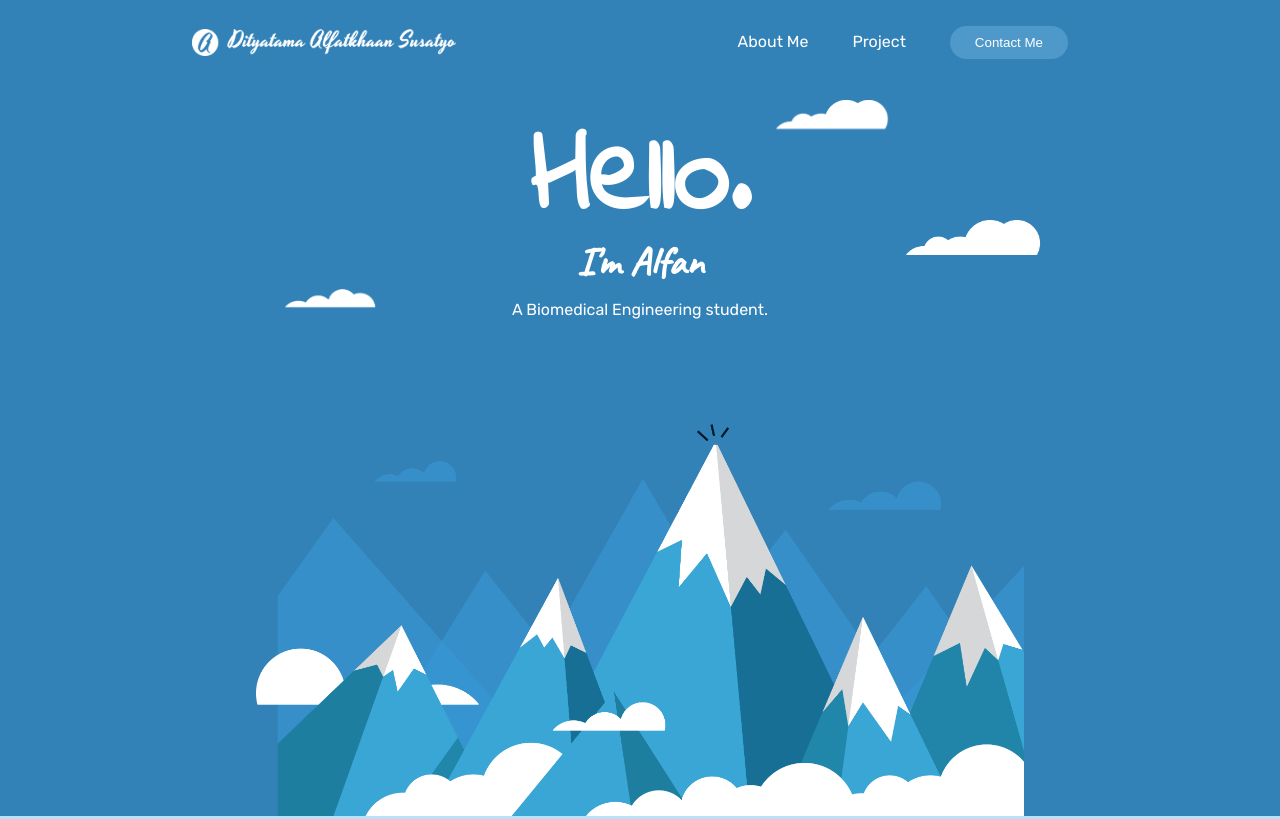
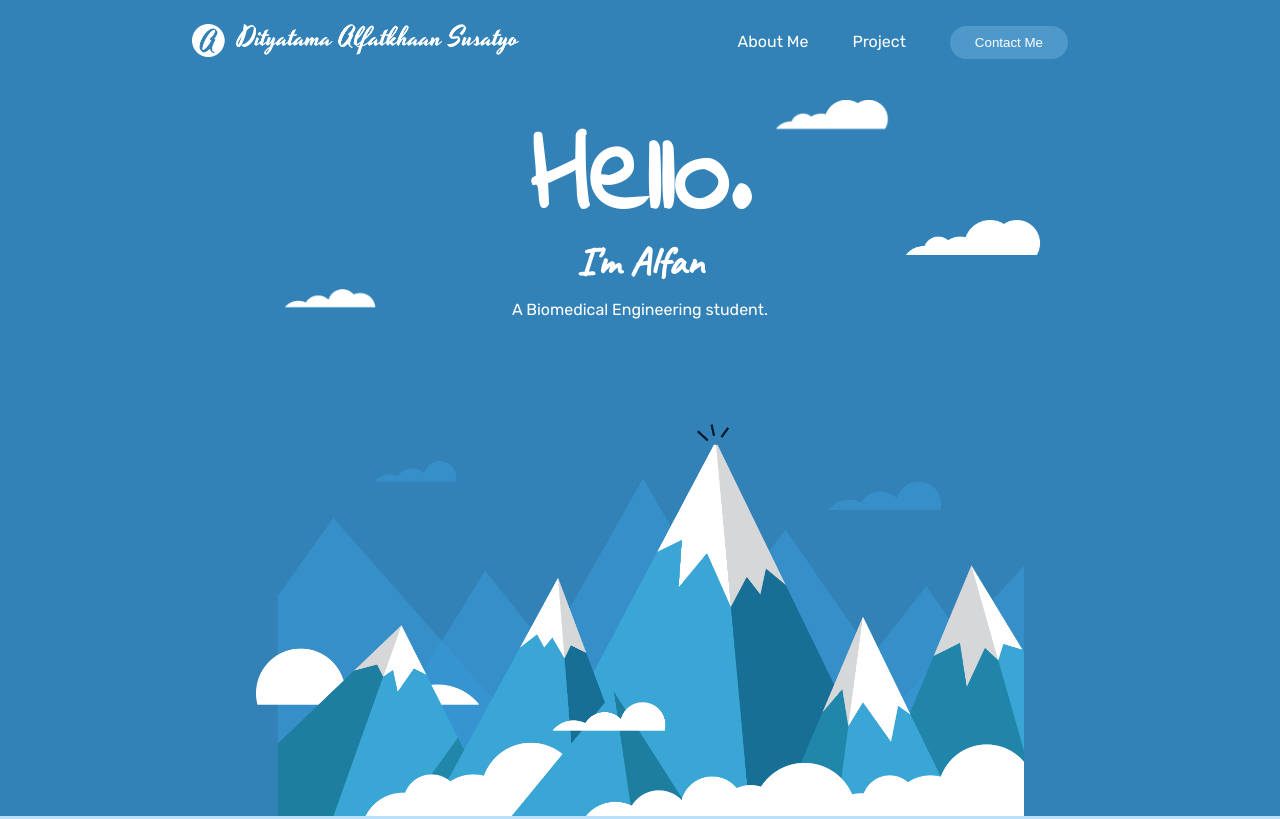
Before and after one commit to dityatamas/CSS-Learning, a plain HTML site: page index.html in a window 1280 px wide. Shown: the top 819 px of the page. Drawn offline with Linux system fonts and the light colour scheme.

Commit message:
Update index.html
adding some code in the logo

```diff
--- a/index.html
+++ b/index.html
@@ -11,7 +11,9 @@
 
 <body>
   <header>
-    <img class="logoatas" src="Images/logo-via-logohub.png" alt="website-logo">
+    <a class="logoatas" href="https://dityatamas.github.io/CSS-Learning/">
+      <img src="Images/logo-via-logohub.png" alt="website-logo"  width="333">
+    </a>
     <nav>
       <ul class="nav_link">
         <li><a href="https://dityatamas.github.io/CSS-Learning/">About Me</a> </li>
```
